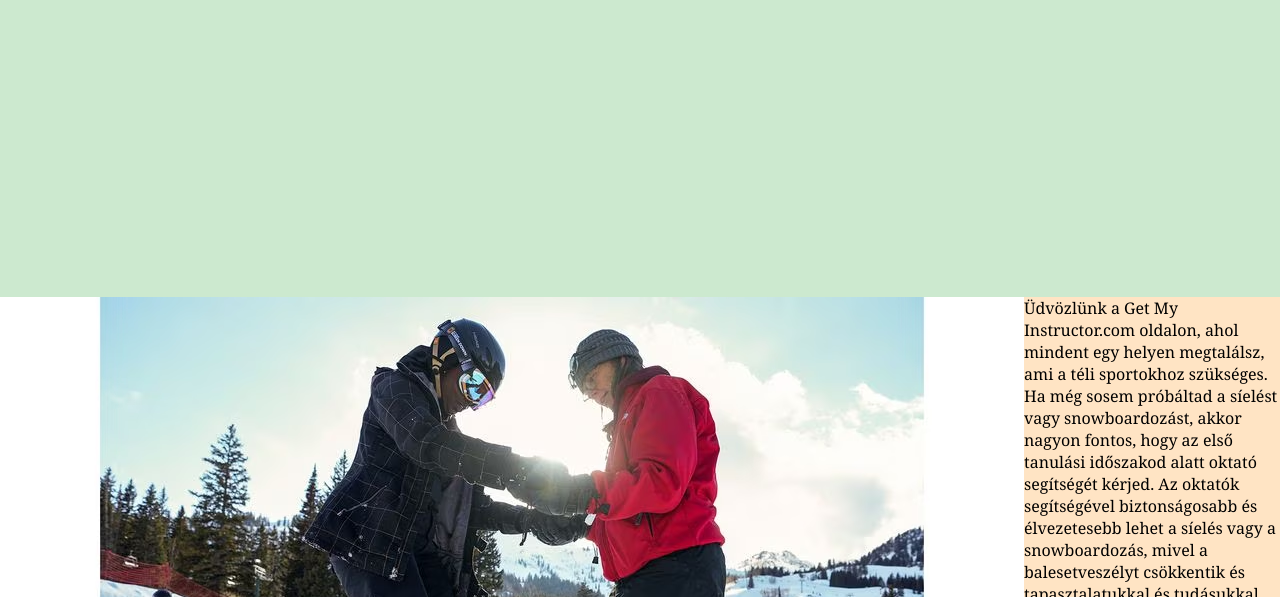
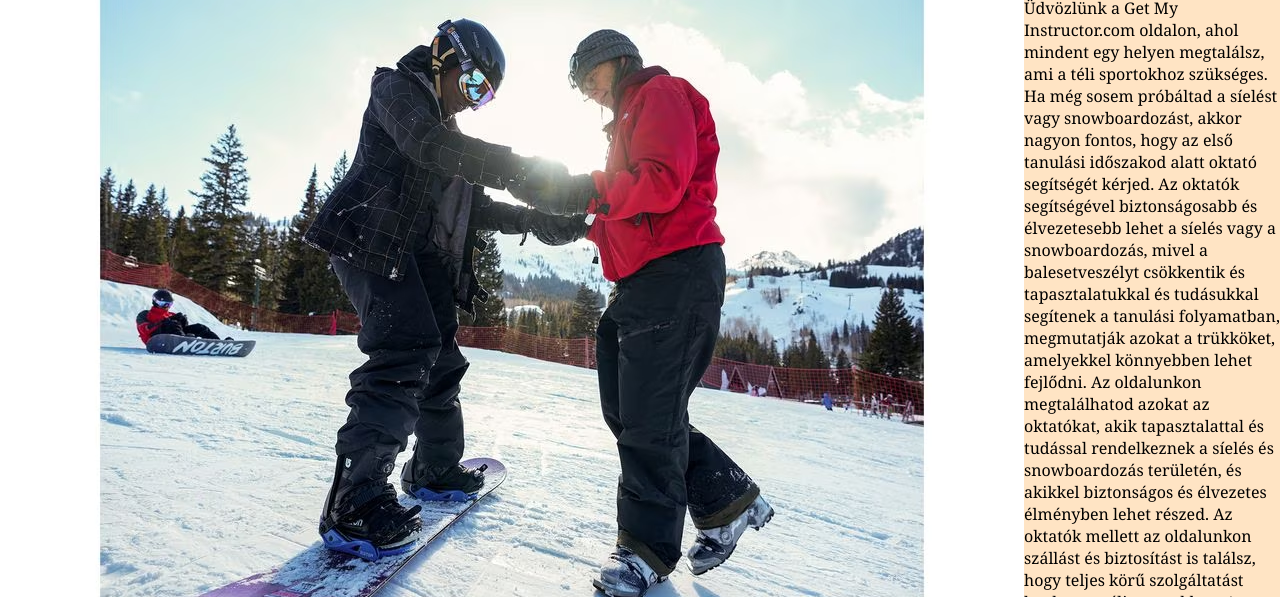
Before and after one commit to MarkTrk/Get-My-Instructor.com, a plain HTML site: page index.html in a window 1280 px wide. Shown: the part 203-800 px from the top of the page. Drawn offline with Linux system fonts and the light colour scheme.

Commit message:
line deleted

```diff
--- a/css/style.css
+++ b/css/style.css
@@ -9,7 +9,6 @@
     display: grid;
     background-color: aqua;
     grid-template-columns: repeat(12, 1fr);
-    grid-auto-rows: minmax(500px,auto);
 
 }
 
@@ -67,7 +66,7 @@ main {
     display: grid;
     grid-column: 1/13;
     grid-template-columns: 1fr 1fr;
-    grid-row: span ;
+    grid-row: span;
     background-color: bisque;
 }
 
```
